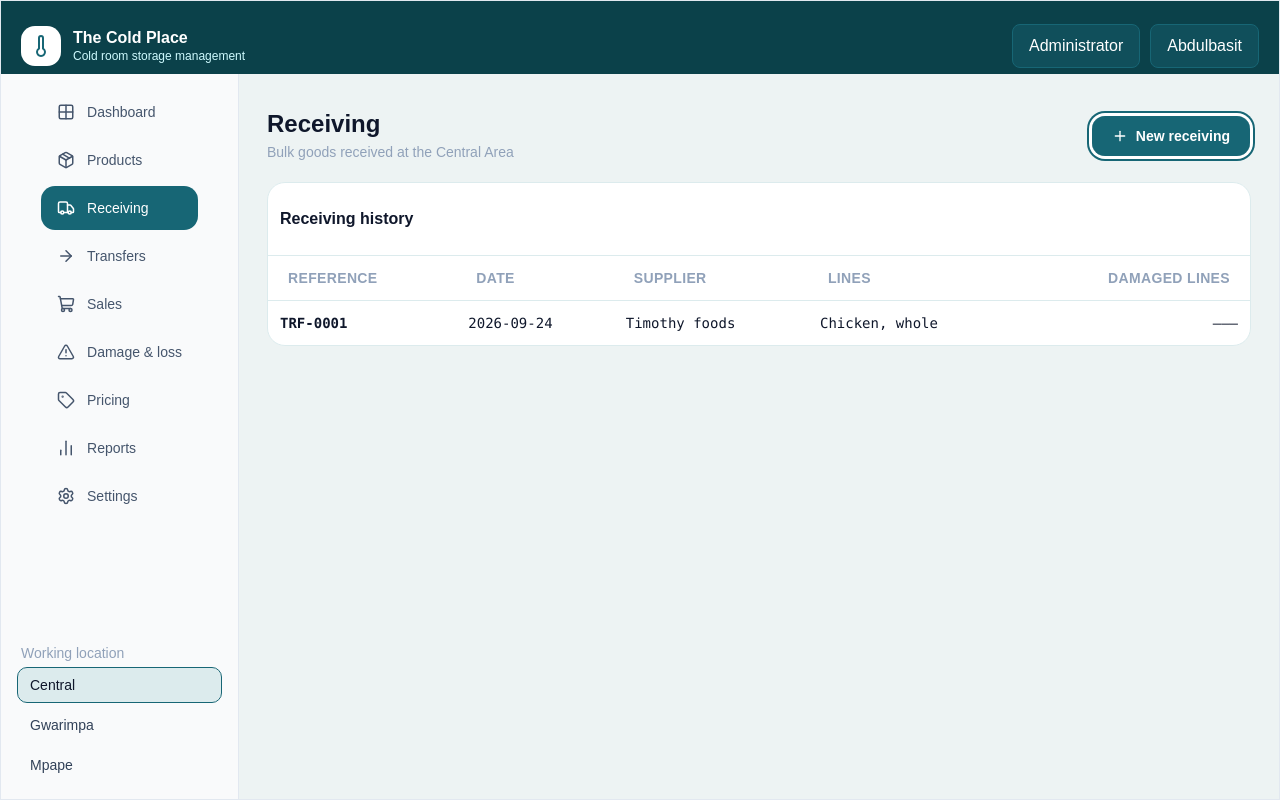
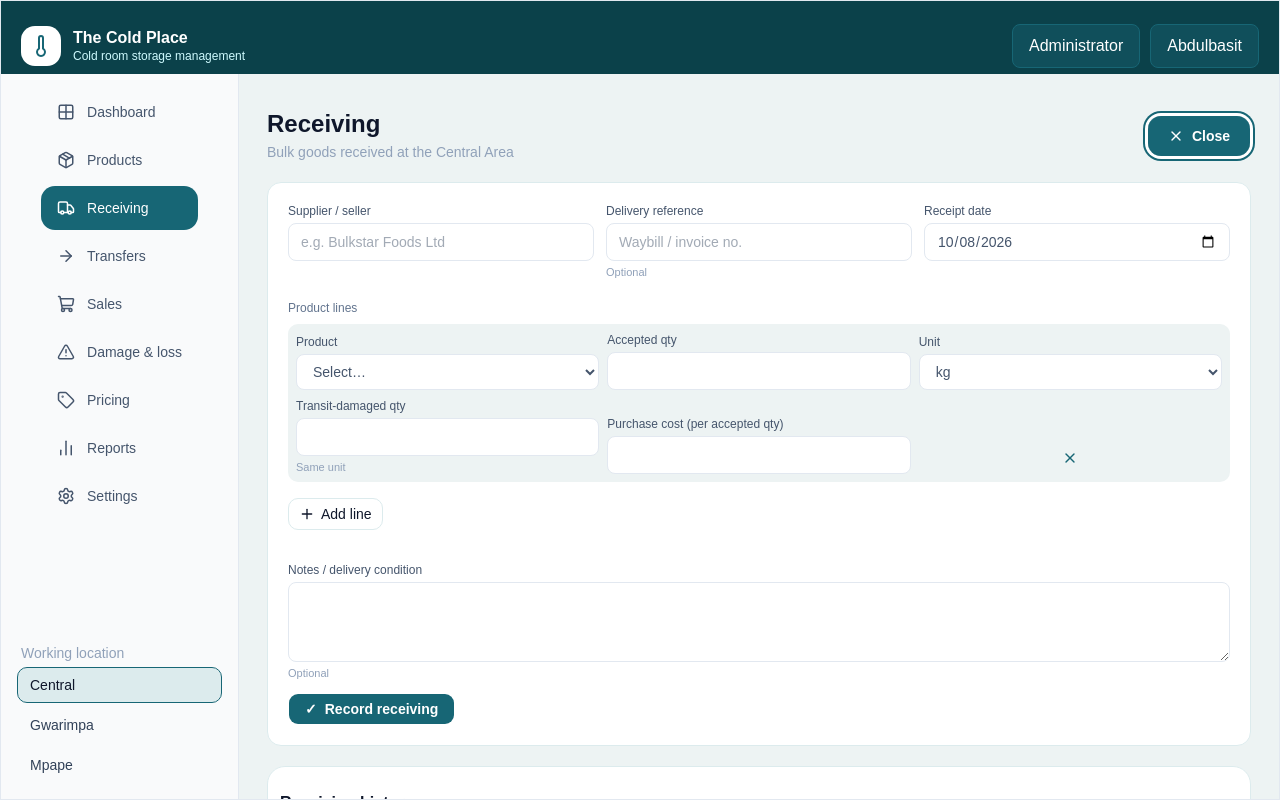
Before and after one commit to PC-Ngumoha/coldplace_sms, a React (Vite) app in the folder frontend/: page /receiving in a window 1280 px wide. Both pictures are taken after a click on the button "New receiving". Built offline with nearby package versions, Linux system fonts and the light colour scheme.

Commit message:
Complete add receiving static form: Receiving page.

```diff
--- a/frontend/src/pages/segments/Receiving.tsx
+++ b/frontend/src/pages/segments/Receiving.tsx
@@ -1,11 +1,27 @@
-import { Plus } from "lucide-react";
+import { Plus, X } from "lucide-react";
 import { Button } from "@/components/ui/button";
+import { useState } from "react";
 
 export default function Receiving() {
+  const [isOpen, setIsOpen] = useState(false);
+  const [lines, setLines] = useState([1]); // TODO: Find a better way to represent product lines.
+
+  const toggleFormVisibility = () => setIsOpen((visible) => !visible);
+
+  // TODO: This logic should be fixed when a better way to represent product lines is
+  // introduced.
+  const addProductLine = () => setLines((lines) => [...lines, 1]);
+  const removeProductLine = (idx: number) =>
+    setLines((lines) => {
+      const newLines = lines.filter((_, i) => i !== idx);
+
+      return [...newLines];
+    });
+
   return (
     <main className="min-h-screen px-2 py-4 text-slate-900">
       <div className="mx-auto w-full max-w-screen-2xl">
-        <div className="mb-5 flex flex-col gap-4 sm:flex-row sm:items-center sm:justify-between">
+        <header className="mb-5 flex flex-col gap-4 sm:flex-row sm:items-center sm:justify-between">
           <div>
             <h1 className="text-xl md:text-2xl font-semibold leading-7">
               Receiving
@@ -19,11 +35,180 @@ export default function Receiving() {
             className="inline-flex w-full items-center justify-center gap-2 rounded-xl bg-teal-blue p-5 text-sm font-semibold
             text-white transition-colors hover:bg-darker-teal-blue focus:outline-none focus:ring-2
             focus:ring-teal-blue focus:ring-offset-2 sm:w-auto"
+            onClick={toggleFormVisibility}
           >
-            <Plus size={18} />
-            <span>New receiving</span>
+            {!isOpen ? (
+              <>
+                <Plus size={18} />
+                <span>New receiving</span>
+              </>
+            ) : (
+              <>
+                <X size={18} />
+                <span>Close</span>
+              </>
+            )}
           </Button>
-        </div>
+        </header>
+
+        {/* Add receiving form. */}
+        {isOpen && (
+          <form
+            className="mb-5 rounded-xl border border-lighter-teal-blue bg-white p-4 sm:p-5"
+            onSubmit={(event) => event.preventDefault()}
+          >
+            <div className="grid grid-cols-1 gap-3 sm:grid-cols-2 lg:grid-cols-3">
+              <label className="flex flex-col text-xs font-medium text-slate-600">
+                Supplier / seller
+                <input
+                  className="mt-1 rounded-md border border-slate-200 bg-white px-3 py-2 text-sm"
+                  name="supplier"
+                  placeholder="e.g. Bulkstar Foods Ltd"
+                  required
+                />
+              </label>
+              <label className="flex flex-col text-xs font-medium text-slate-600">
+                Delivery reference
+                <input
+                  className="mt-1 rounded-md border border-slate-200 bg-white px-3 py-2 text-sm"
+                  name="deliveryReference"
+                  placeholder="Waybill / invoice no."
+                />
+                <span className="mt-1 block text-[11px] text-slate-400">
+                  Optional
+                </span>
+              </label>
+              <label className="flex flex-col text-xs font-medium text-slate-600">
+                Receipt date
+                <input
+                  className="mt-1 rounded-md border border-slate-200 bg-white px-3 py-2 text-sm"
+                  type="date"
+                  name="receiptDate"
+                  defaultValue="2026-10-08"
+                  required
+                />
+              </label>
+            </div>
+
+            <fieldset className="mt-5">
+              <legend className="mb-2 text-xs font-medium text-slate-500">
+                Product lines
+              </legend>
+              <div className="space-y-2">
+                {lines.map((line, idx) => (
+                  <div
+                    key={line}
+                    className="grid grid-cols-1 md:grid-cols-2 lg:grid-cols-3 gap-2 rounded-lg bg-lightest-teal-blue p-2
+                    sm:items-end"
+                  >
+                    <label className="flex flex-col text-xs font-medium text-slate-600">
+                      Product
+                      <select
+                        className="mt-1 rounded-md border border-slate-200 bg-white px-3 py-2 text-sm"
+                        name={`product-${line}`}
+                        defaultValue=""
+                        required
+                      >
+                        <option value="" disabled>
+                          Select…
+                        </option>
+                      </select>
+                    </label>
+                    <label className="flex flex-col text-xs font-medium text-slate-600">
+                      Accepted qty
+                      <input
+                        className="mt-1 rounded-md border border-slate-200 bg-white px-3 py-2 text-sm"
+                        type="number"
+                        min="0"
+                        step="any"
+                        name={`accepted-${line}`}
+                        required
+                      />
+                    </label>
+                    <label className="flex flex-col text-xs font-medium text-slate-600">
+                      Unit
+                      <select
+                        className="mt-1 rounded-md border border-slate-200 bg-white px-3 py-2 text-sm"
+                        name={`unit-${line}`}
+                        defaultValue="kg"
+                      >
+                        <option value="kg">kg</option>
+                        <option value="g">g</option>
+                        <option value="piece">piece</option>
+                        <option value="box">box</option>
+                        <option value="litre">litre</option>
+                      </select>
+                    </label>
+                    <label className="flex flex-col text-xs font-medium text-slate-600">
+                      Transit-damaged qty
+                      <input
+                        className="mt-1 rounded-md border border-slate-200 bg-white px-3 py-2 text-sm"
+                        type="number"
+                        min="0"
+                        step="any"
+                        name={`damaged-${line}`}
+                      />
+                      <span className="mt-1 block text-[11px] text-slate-400">
+                        Same unit
+                      </span>
+                    </label>
+                    <div className="flex items-end gap-2">
+                      <label className="flex min-w-0 flex-1 flex-col text-xs font-medium text-slate-600">
+                        Purchase cost (per accepted qty)
+                        <input
+                          className="mt-1 rounded-md border border-slate-200 bg-white px-3 py-2 text-sm"
+                          type="number"
+                          min="0"
+                          step="any"
+                          name={`cost-${line}`}
+                        />
+                      </label>
+                    </div>
+                    {/* Remove this product line */}
+                    <Button
+                      variant="ghost"
+                      className="text-teal-blue hover:bg-transparent"
+                      onClick={() => removeProductLine(idx)}
+                    >
+                      <X size={16} />
+                    </Button>
+                  </div>
+                ))}
+              </div>
+            </fieldset>
+
+            {/* Add a new product line */}
+            <Button
+              variant="ghost"
+              className="my-4 border border-lighter-teal-blue"
+              onClick={addProductLine}
+            >
+              <Plus size={16} />
+              <span>Add line</span>
+            </Button>
+
+            <label className="mt-4 flex flex-col text-xs font-medium text-slate-600">
+              Notes / delivery condition
+              <textarea
+                className="mt-1 min-h-20 resize-y rounded-md border border-slate-200 bg-white px-3 py-2 text-sm"
+                name="notes"
+                rows={2}
+              />
+              <span className="mt-1 block text-[11px] text-slate-400">
+                Optional
+              </span>
+            </label>
+            <Button
+              type="submit"
+              className="mt-3 inline-flex items-center gap-2 rounded-lg bg-teal-blue px-4 py-2 text-sm font-semibold
+               text-white hover:bg-darker-teal-blue focus:outline-none focus:ring-2 focus:ring-teal-blue
+               focus:ring-offset-2"
+            >
+              <span aria-hidden="true">✓</span>
+              Record receiving
+            </Button>
+          </form>
+        )}
 
         <section className="overflow-auto rounded-lg md:rounded-xl lg:rounded-2xl border border-lighter-teal-blue bg-white">
           <h2 className="border-b border-lighter-teal-blue px-3 py-6 text-base font-semibold">
```
